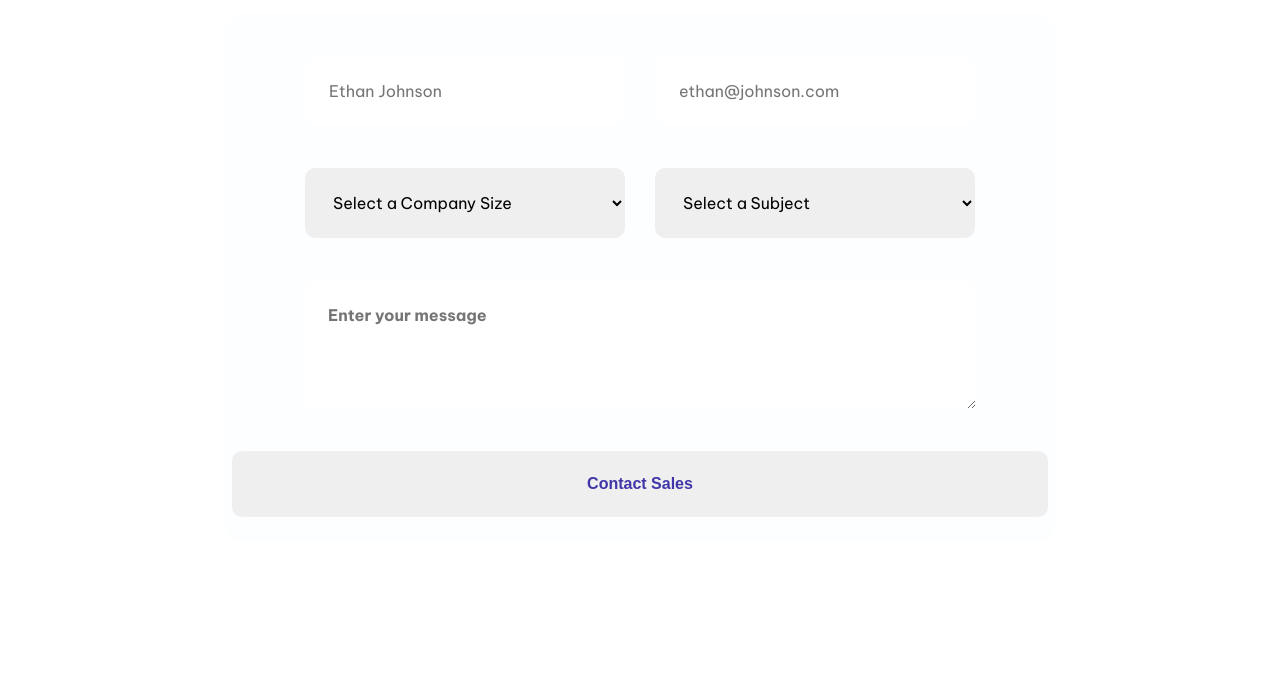
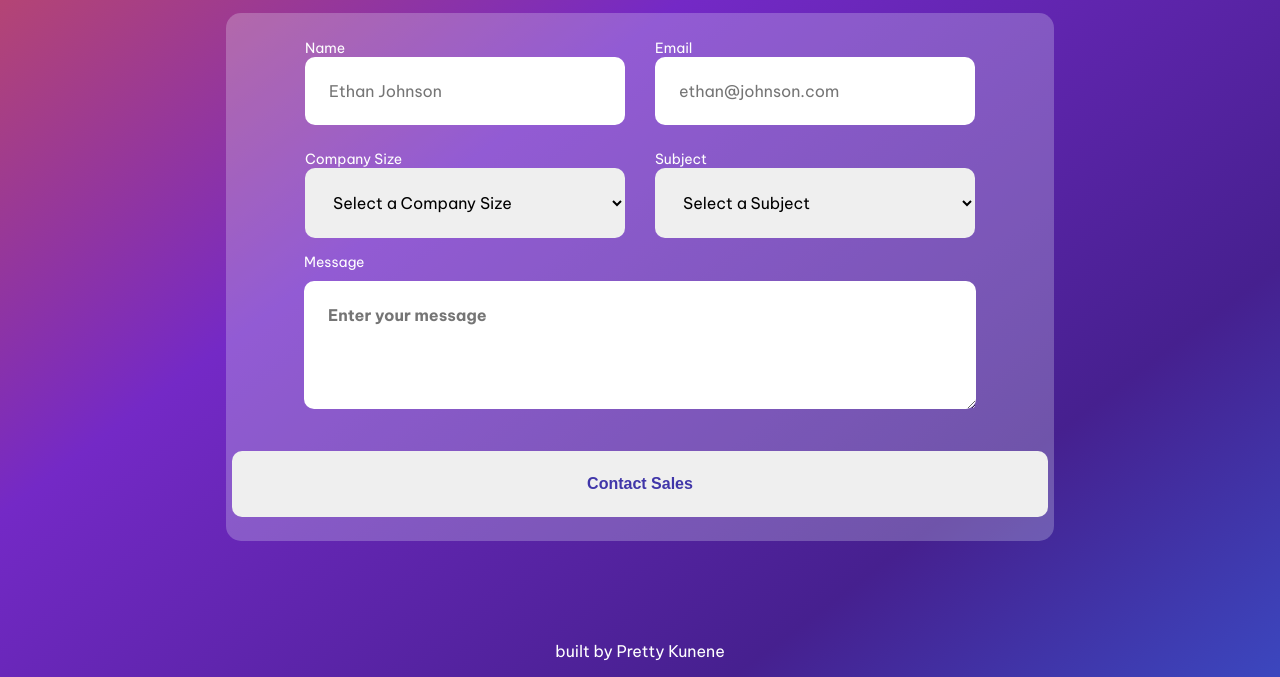
Before and after one commit to nonoza/devchallenges.io, a plain HTML site: page contact-page/index.html in a window 1280 px wide. Shown: the part 269-946 px from the top of the page. Drawn offline with Linux system fonts and the light colour scheme; the site is published under a folder, as on GitHub Pages, so addresses that start at the root find nothing.

Commit message:
Update styles.css

```diff
--- a/contact-page/styles/styles.css
+++ b/contact-page/styles/styles.css
@@ -6,7 +6,7 @@
 /* font family */
 /* media queries */
 body {
-  background: url("/images/bg-image.svg") no-repeat;
+  background: url("../images/bg-image.svg") no-repeat;
   background-size: cover;
   background-position: center center;
   min-height: 100vh;
```
